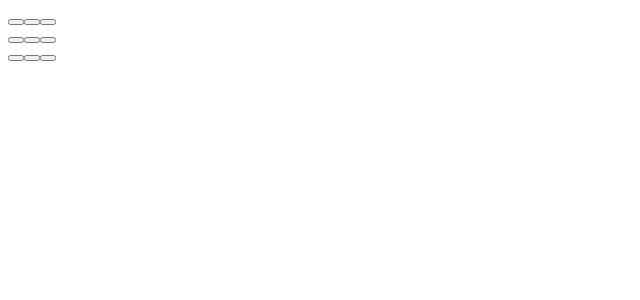
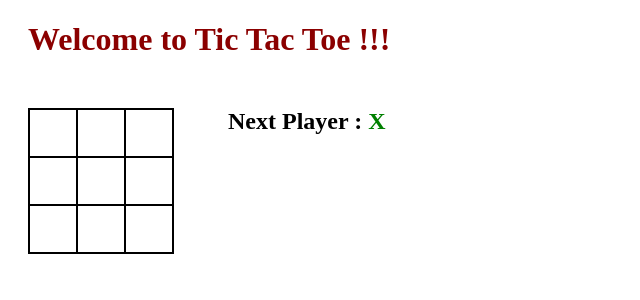
Before and after one commit to varung-31/tic-tac-toe, a React (Create React App) app: page / in a window 1280 px wide. Shown: the top 300 px of the page, without its empty margins (0-640 px from the left). Built offline with nearby package versions, Linux system fonts and the light colour scheme.

Commit message:
Added style to the application

```diff
--- /dev/null
+++ b/src/Board.css
@@ -0,0 +1,26 @@
+.board-row {
+    display: block;
+    font-size: 0;   /* To remove unwanted space between buttons */
+}
+
+.game-board {
+    float: left;
+    width: 200px;
+}
+
+.game-info {
+    float: left;
+}
+
+h1 {
+    margin-bottom: 50px;
+    color: darkred;
+}
+
+h2 {
+    margin-top: 0;
+}
+
+.game {
+    margin-left: 20px;
+}
--- a/src/Board.tsx
+++ b/src/Board.tsx
@@ -1,5 +1,6 @@
 import React from "react";
 import Square from "./Square";
+import "./Board.css";
 
 class Board extends React.Component<any, BoardState> {
     constructor(props: any) {
@@ -24,13 +25,21 @@ class Board extends React.Component<any, BoardState> {
         this.setState({board: modifiedBoard, isXNext: !this.state.isXNext});
     }
 
+    computeColor(character: string) {
+        return character === 'X' ? "green" : "blue";
+    }
+
     renderSquare(index: number) {
+        // display X in green and O in blue colors
+        const color = this.computeColor(this.state.board[index]);
+
         // added key to allow React to uniquely identify every element in the list
         // onClick custom function has to be an arrow function or it will be invoked on every execution of renderSquare
-        return <Square key={index} text={this.state.board[index]} onClick={() => this.handleClick(index)} />
+        return <Square key={index} text={this.state.board[index]} onClick={() => this.handleClick(index)} color={color} />
     }
 
     render() {
+        const nextPlayer = this.state.isXNext ? 'X' : 'O';
         let buttonLayout = new Array(3);
         for (let i = 0; i <= 2; i++) {
             let buttonRow = new Array(3);
@@ -41,7 +50,15 @@ class Board extends React.Component<any, BoardState> {
             buttonLayout.push(<div key={i} className="board-row">{buttonRow}</div>);
         }
         return (
-            <div className="board">{buttonLayout}</div>
+            <div className="game">
+                <h1>Welcome to Tic Tac Toe !!!</h1>
+                <div className="game-board">{buttonLayout}</div>
+                <div className="game-info">
+                    <h2>
+                        Next Player : <span style={{color: this.computeColor(nextPlayer)}}>{nextPlayer}</span>
+                    </h2>
+                </div>
+            </div>
         );
     }
 }
--- /dev/null
+++ b/src/Square.css
@@ -0,0 +1,20 @@
+.square {
+    height: 50px;
+    width: 50px;
+    background: white;
+
+    /* Avoid overlapping borders */
+    margin-right: -2px;
+    margin-bottom: -2px;
+
+    font-size: 30px;
+    border-color: black;
+    border-style: solid;
+    vertical-align: top;
+    border-width: 2px;
+    font-weight: bold;
+}
+
+.square:focus {
+    outline: none;
+}
--- a/src/Square.tsx
+++ b/src/Square.tsx
@@ -1,9 +1,12 @@
 import React from "react";
+import "./Square.css";
 
 class Square extends React.Component<SquareProps, any> {
     render() {
         return (
-            <button className="square" onClick={this.props.onClick}>{this.props.text}</button>
+            <button className="square" style={{color: this.props.color}} onClick={this.props.onClick}>
+                {this.props.text}
+            </button>
         );
     }
 }
--- a/src/types.d.ts
+++ b/src/types.d.ts
@@ -1,6 +1,7 @@
 interface SquareProps {
     text: string,
-    onClick: (event: React.MouseEvent) => void
+    onClick: (event: React.MouseEvent) => void,
+    color: string
 }
 
 interface BoardState {
```
Also changed, not shown: 1 other file (tests, documents, lock files or other folders).
